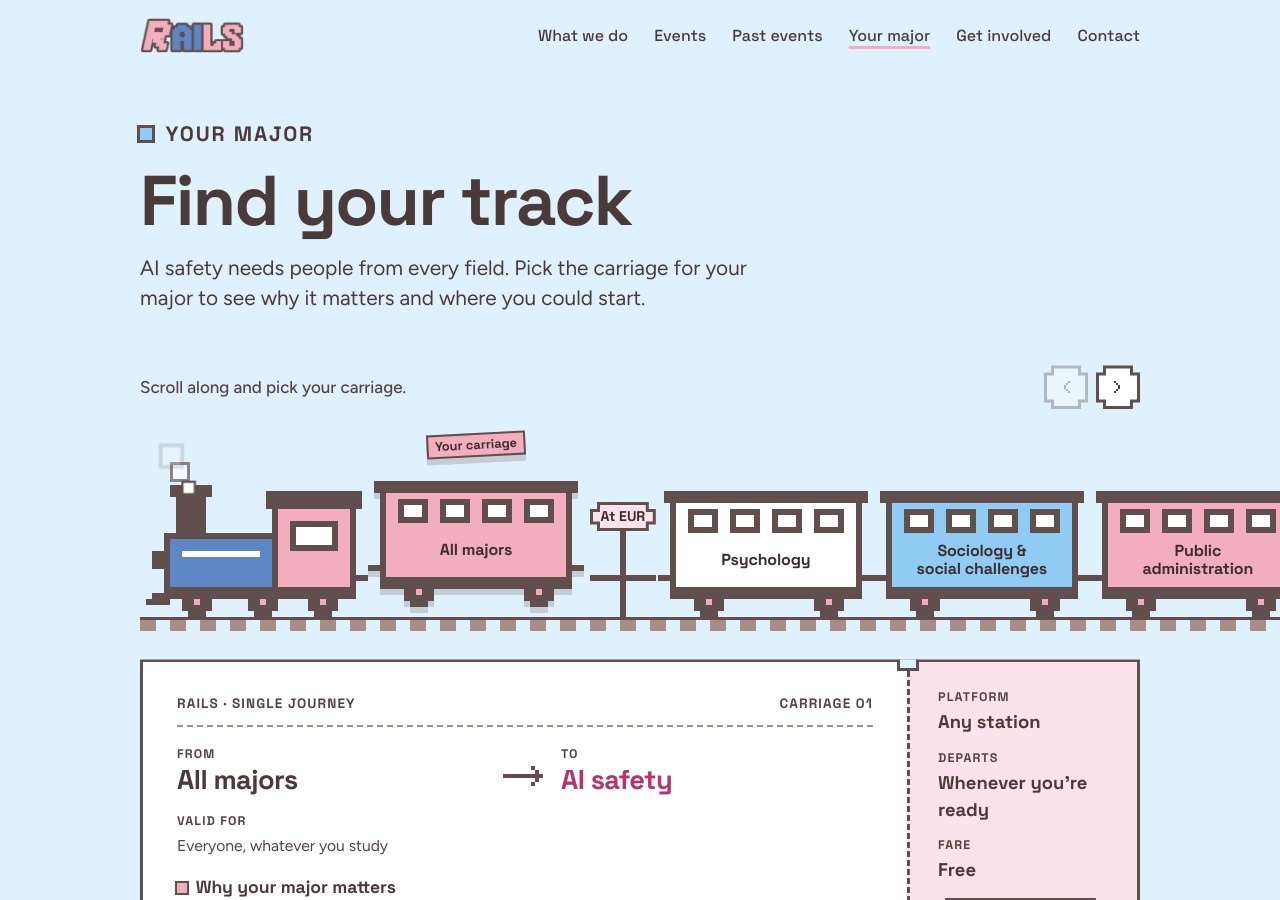
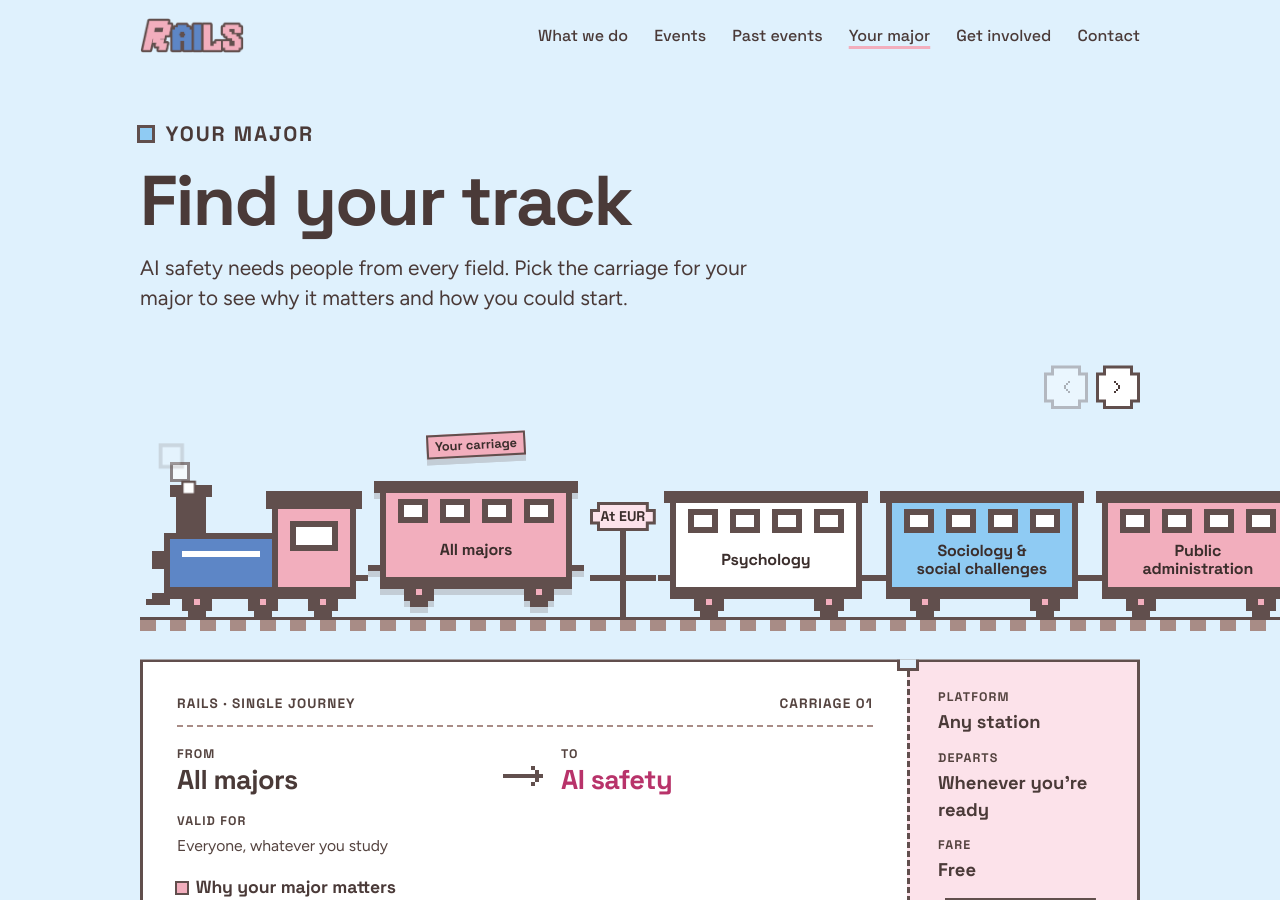
Before and after one commit to RAILS010/rails010-site, a Jekyll site: the page built from majors.html, in a window 1280 px wide and 900 px high. Built offline with Jekyll 4.4.1, drawn with Linux system fonts in a browser that asks for light colours.

Commit message:
Update _data/majors.yml (via Pages CMS)

```diff
--- a/_data/majors.yml
+++ b/_data/majors.yml
@@ -1,7 +1,6 @@
 heading: Find your track
 intro: AI safety needs people from every field. Pick the carriage for your major
-  to see why it matters and where you could start.
-hint: Scroll along and pick your carriage.
+  to see why it matters and how you could start.
 eur_label: At EUR
 elsewhere_label: Other majors
 event_button: Come to an event
```
